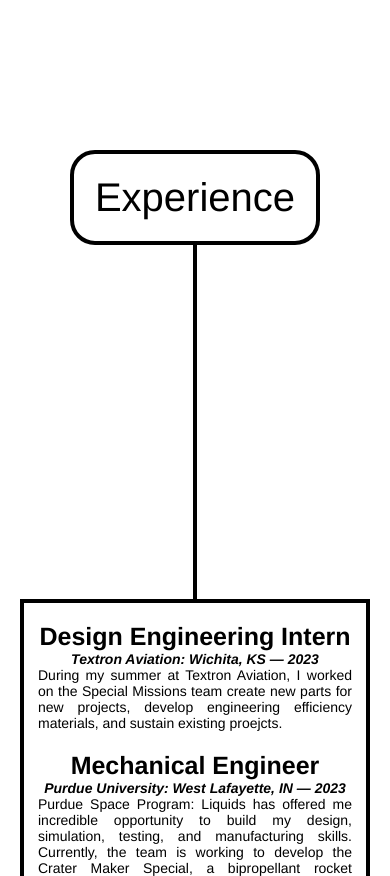
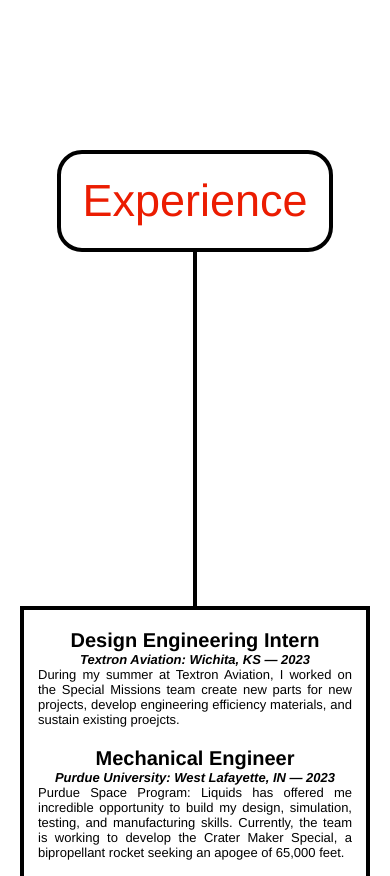
Before and after one commit to zohapeterson/zohaprojects, a plain HTML site: page experience.html in a window 390 px wide. Shown: the top 876 px of the page. Drawn offline with Linux system fonts and the light colour scheme.

Commit message:
updated styling

```diff
--- a/styles/zohastyle.css
+++ b/styles/zohastyle.css
@@ -1,10 +1,10 @@
 :root {
   --background_color: white;
   --text_color: black;
-  --selection_color: #fd3a2d;
+  --selection_color: #eb1c01;
   --title_fontsize: 100px;
   --secondary_fontsize: 17px;
-  --second_title_fontsize: 40px;
+  --second_title_fontsize: 30px;
   --header_padding: 20px;
   --borders: 4px solid var(--text_color);
   --top_margins: 150px;
@@ -21,7 +21,7 @@
   --zp_right_padding: 55px;
   --center_line_width: 2px;
   --stick_weight: 800;
-  --image_width: 160px;
+  --image_width: 200px;
   --choose_radius: 16px;
   --picture_text_gap: 20px;
   --para_gap: 20px;
@@ -38,7 +38,10 @@
 	margin: 0;
   color: var(--text_color);
   text-align: center;
-  font-weight: 100;
+  font-weight: lighter;
+  text-decoration: none !important;
+  text-decoration: none;
+
 }
 
 #stick_header {
@@ -54,6 +57,7 @@
   border-bottom: var(--borders);
   font-weight: var(--stick_weight);
   z-index: 1;
+  color: var(--selection_color);
 }
 
 .header {
@@ -66,6 +70,7 @@
 	border: var(--borders);
 	padding: var(--upper_padding);
   border-radius: var(--border_radius);
+  color: var(--selection_color);
 }
 
 .main_body {
@@ -94,22 +99,19 @@
   margin-bottom: var(--para_gap);
 }
 
-.text_1, .text_2, .text_3, .text_4, .text_5 {
+.text_2, .text_4, .text_5, .text_6 {
   font-size: var(--secondary_fontsize);
   text-align: left;
 }
 
 .text_1 {
-  font-weight: 800;
+  font-weight: 900;
   font-size: var(--second_title_fontsize);
+  text-align: left;
 }
 .text_2 {
-  font-weight: 700;
+  font-weight: 600;
   font-style: italic;
-}
-
-.text_3 {
-  font-weight: 600;
 }
 
 .text_4 {
@@ -203,7 +205,6 @@ a {
   padding-top: var(--footer_padding);
   color: var(--background_color);
   background-color: var(--text_color);
-  font-weight: lighter;
   font-size: var(--secondary_fontsize);
 }
 
@@ -222,9 +223,9 @@ a {
 @media only screen and (max-width: 900px){
   :root {
     --choose_width: 150px;
-    --title_fontsize: 70px;
+    --title_fontsize: 80px;
     --secondary_fontsize: 15px;
-    --second_title_fontsize: 33px;
+    --second_title_fontsize: 25px;
   }
 
   .about_content_wrapper {
@@ -234,7 +235,7 @@ a {
     grid-template-columns: unset;
   }
 
-  .text_1, .text_2, .text_3, .text_6 {
+  .text_1, .text_2, .text_6 {
     text-align: center;
   }
 
@@ -249,10 +250,13 @@ a {
 
 @media only screen and (max-width: 695px){
   :root {
-    --title_fontsize: 60px;
+    --title_fontsize: 62px;
+    --secondary_fontsize: 14px;
+    --second_title_fontsize: 23px;
     --choose_width: 250px;
     --zp_left_padding: 0;
     --zp_right_padding: 0;
+    --image_width: 160px;
   }
   a, li {
     display: block;
@@ -275,9 +279,9 @@ a {
 
 @media only screen and (max-width: 555px){
   :root {
-    --title_fontsize: 40px;
-    --secondary_fontsize: 14px;
-    --second_title_fontsize: 25px;
+    --title_fontsize: 45px;
+    --secondary_fontsize: 13px;
+    --second_title_fontsize: 20px;
     --choose_width: 270px;
   }
 }
```
Also changed, not shown: about.html (+1 -1 lines), projects.html (+7 -7 lines), images/tab_image.png.
